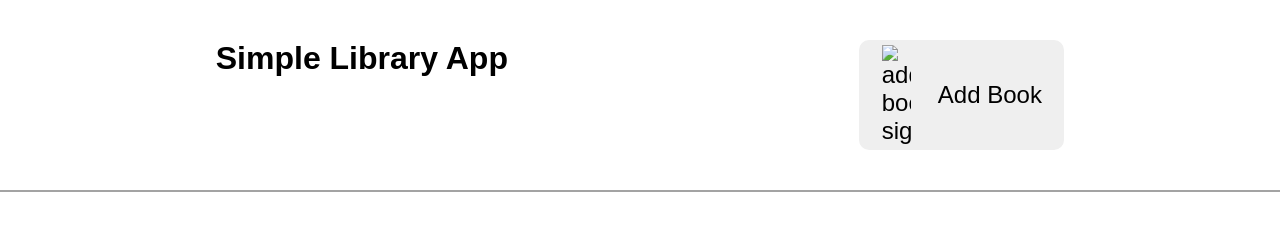
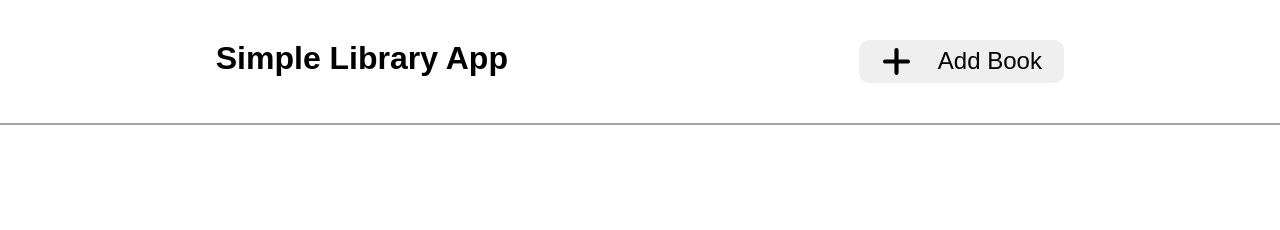
Before and after one commit to Kasy00/Library-app, a plain HTML site: page index.html in a window 1280 px wide. Drawn offline with Linux system fonts and the light colour scheme; the site is published under a folder, as on GitHub Pages, so addresses that start at the root find nothing; a web font is replaced by a local one.

Commit message:
Changed path to add icon

```diff
--- a/index.html
+++ b/index.html
@@ -11,7 +11,7 @@
     <div class="container">
         <div class="header">
             <h1>Simple Library App</h1>
-            <button id="addBtn" type="button"><img src="/img/add.svg" alt="add book sign">Add Book</button>
+            <button id="addBtn" type="button"><img src="./img/add.svg" alt="add book sign">Add Book</button>
         </div>
         <div class="cards-container">
         </div>
```
